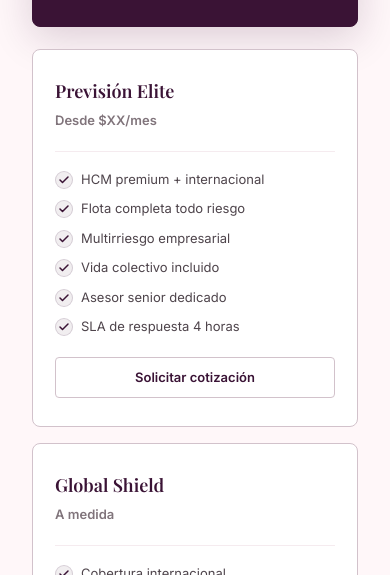
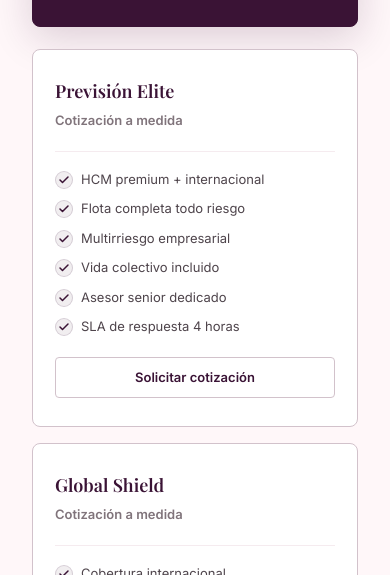
Before and after one commit to DanveDC/pagina-web-cabal, a Next.js app: page / in a window 390 px wide. Shown: the part 2076-2651 px from the top of the page. Built offline with nearby package versions, Linux system fonts and the light colour scheme.

Commit message:
chore(home): replace fake pricing and phone with placeholders, dynamic year

```diff
--- a/src/app/page.tsx
+++ b/src/app/page.tsx
@@ -59,7 +59,7 @@ function useInView(margin = "-60px") {
 const PLANES = [
   {
     nombre: "Cobertura Básica",
-    precio: "Desde $XX/mes",
+    precio: "Cotización a medida",
     destacado: false,
     beneficios: [
       "Seguro de salud HCM básico",
@@ -70,7 +70,7 @@ const PLANES = [
   },
   {
     nombre: "Protección Vital",
-    precio: "Desde $XX/mes",
+    precio: "Cotización a medida",
     destacado: true,
     tag: "Más elegido",
     beneficios: [
@@ -83,7 +83,7 @@ const PLANES = [
   },
   {
     nombre: "Previsión Elite",
-    precio: "Desde $XX/mes",
+    precio: "Cotización a medida",
     destacado: false,
     beneficios: [
       "HCM premium + internacional",
@@ -96,7 +96,7 @@ const PLANES = [
   },
   {
     nombre: "Global Shield",
-    precio: "A medida",
+    precio: "Cotización a medida",
     destacado: false,
     beneficios: [
       "Cobertura internacional",
@@ -985,10 +985,10 @@ export default function LandingPage() {
                       textTransform: "uppercase", letterSpacing: "0.2em",
                       color: "rgba(255,255,255,0.50)", marginBottom: "4px",
                     }}>Teléfono</div>
-                    <a href="tel:+582125550100" style={{
+                    <a href="tel:[TELÉFONO REAL]" style={{
                       color: "white", textDecoration: "none",
                       fontSize: "24px", fontWeight: 700,
-                    }}>+58 (212) 555-0100</a>
+                    }}>[TELÉFONO REAL]</a>
                   </div>
                 </div>
 
@@ -1235,7 +1235,7 @@ export default function LandingPage() {
             textTransform: "uppercase", letterSpacing: "0.2em",
             color: "rgba(255,255,255,0.40)",
           }}>
-            <span>© 2024 CABAL CORRETAJE DE SEGUROS. TODOS LOS DERECHOS RESERVADOS.</span>
+            <span>© {new Date().getFullYear()} CABAL CORRETAJE DE SEGUROS. TODOS LOS DERECHOS RESERVADOS.</span>
             <span>RIF: J-405144750 | SUDEASEG: SCSMP-000002</span>
           </div>
         </div>
```
